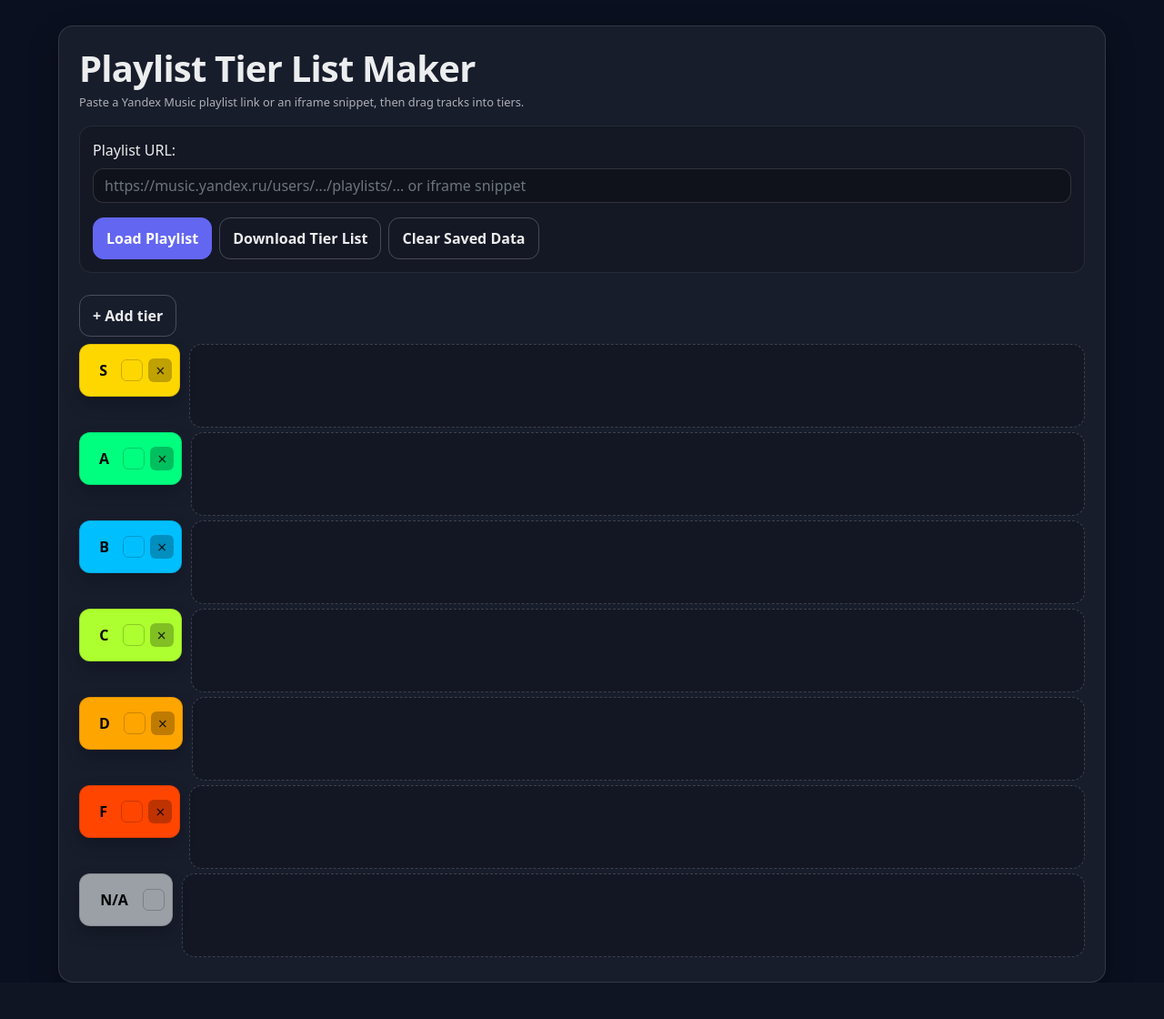
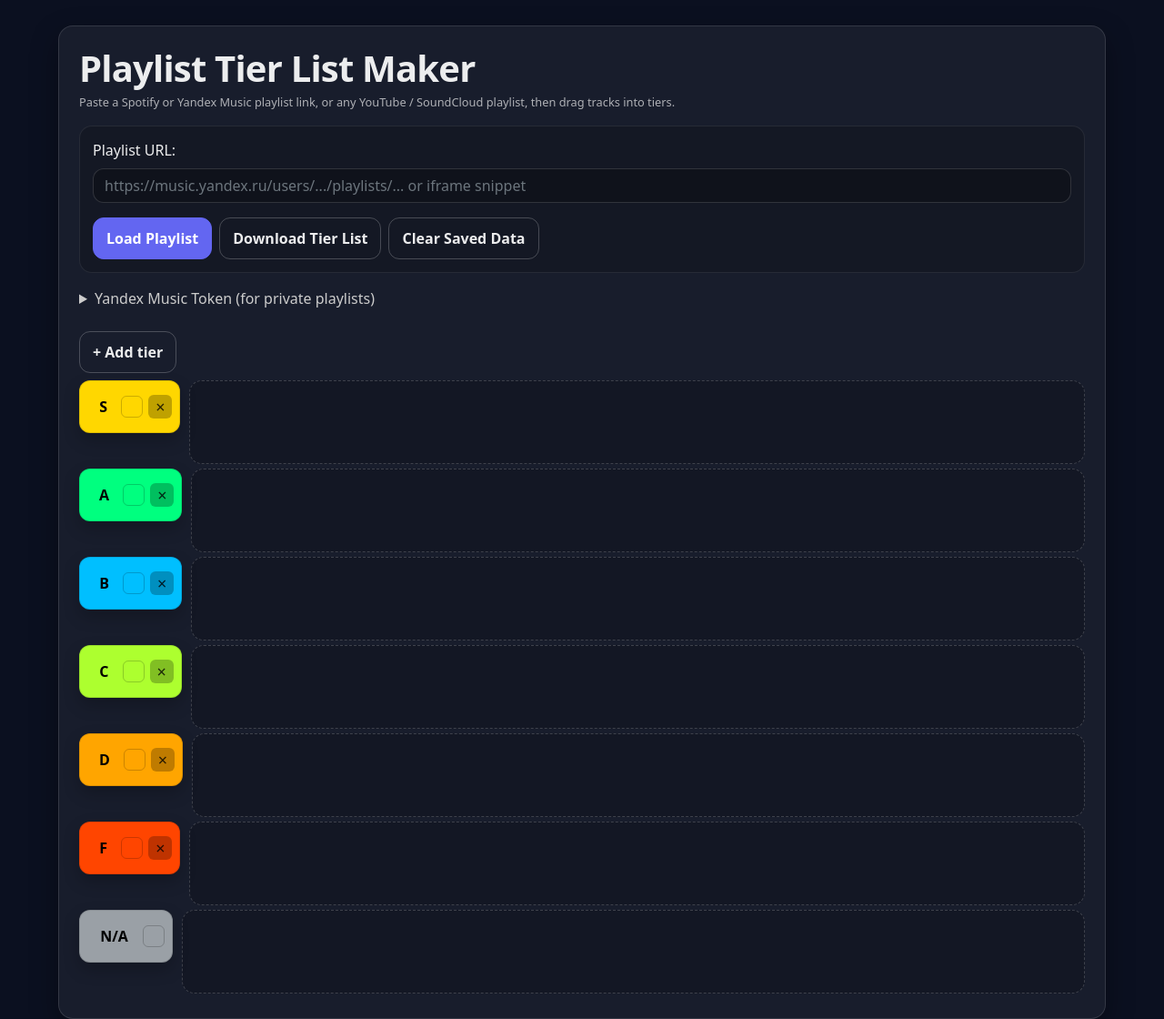
Before and after one commit to StarecMudrec/Playlist-to-Tier-List, a Flask app: page / in a window 1280 px wide. Shown: the whole page at 91% size. Before the commit the page ends 1080 px from the top, so only its background shows below. Run offline with Flask 3, Linux system fonts and the light colour scheme; some libraries are stand-ins or nearby versions.

Commit message:
feat: add YM token settings panel with localStorage persistence

```diff
--- a/templates/index.html
+++ b/templates/index.html
@@ -33,7 +33,7 @@
     <div class="container-fluid dark-theme app-shell">
         <div class="page-header mb-3">
             <h1 class="mb-1">Playlist Tier List Maker</h1>
-            <div class="text-muted small">Paste a Yandex Music playlist link or an iframe snippet, then drag tracks into tiers.</div>
+            <div class="text-muted small">Paste a Spotify or Yandex Music playlist link, or any YouTube / SoundCloud playlist, then drag tracks into tiers.</div>
         </div>
 
         <form method="post" class="playlist-form">
@@ -46,7 +46,24 @@
                 <button id="download-btn" type="button" class="btn btn-outline-light">Download Tier List</button>
                 <button id="clear-storage-btn" type="button" class="btn btn-outline-light">Clear Saved Data</button>
             </div>
+            <input type="hidden" id="ym-token-hidden" name="ym_token" value="">
         </form>
+
+        <!-- YM Token Settings -->
+        <details id="ym-settings" class="mt-3" style="color: #ccc;">
+            <summary style="cursor: pointer; user-select: none;">Yandex Music Token (for private playlists)</summary>
+            <div class="mt-2">
+                <p class="small text-muted">
+                    Obtain your token via the
+                    <a href="https://github.com/MarshalX/yandex-music-token" target="_blank" rel="noopener">yandex-music-token browser extension</a>.
+                    It is stored only in your browser.
+                </p>
+                <input type="text" id="ym-token-input" class="form-control" placeholder="Paste YM token here" style="max-width: 480px; font-family: monospace; font-size: 12px;">
+                <button type="button" id="save-ym-token" class="btn btn-sm btn-outline-secondary mt-2">Save token</button>
+                <button type="button" id="clear-ym-token" class="btn btn-sm btn-outline-danger mt-2 ml-2">Clear token</button>
+                <span id="ym-token-status" class="small ml-2"></span>
+            </div>
+        </details>
 
         <div class="d-flex align-items-center gap-2 mt-4 mb-2">
             <button id="add-tier-btn" type="button" class="btn btn-outline-light">+ Add tier</button>
@@ -128,6 +145,51 @@
     <script src="https://stackpath.bootstrapcdn.com/bootstrap/4.5.2/js/bootstrap.min.js"></script>
     <script src="https://cdnjs.cloudflare.com/ajax/libs/html2canvas/1.4.1/html2canvas.min.js"></script>
     <script>
+        // YM Token persistence
+        (function () {
+            const KEY = 'ym_token';
+            const input = document.getElementById('ym-token-input');
+            const hidden = document.getElementById('ym-token-hidden');
+            const status = document.getElementById('ym-token-status');
+            const saveBtn = document.getElementById('save-ym-token');
+            const clearBtn = document.getElementById('clear-ym-token');
+
+            function loadToken() {
+                const t = localStorage.getItem(KEY) || '';
+                if (input) input.value = t;
+                if (hidden) hidden.value = t;
+                if (status) status.textContent = t ? 'Token saved.' : '';
+            }
+
+            if (saveBtn) {
+                saveBtn.addEventListener('click', function () {
+                    const t = (input ? input.value : '').trim();
+                    localStorage.setItem(KEY, t);
+                    if (hidden) hidden.value = t;
+                    if (status) status.textContent = t ? 'Token saved.' : 'Token cleared.';
+                });
+            }
+
+            if (clearBtn) {
+                clearBtn.addEventListener('click', function () {
+                    localStorage.removeItem(KEY);
+                    if (input) input.value = '';
+                    if (hidden) hidden.value = '';
+                    if (status) status.textContent = 'Token cleared.';
+                });
+            }
+
+            const form = document.querySelector('form.playlist-form');
+            if (form) {
+                form.addEventListener('submit', function () {
+                    const t = localStorage.getItem(KEY) || '';
+                    if (hidden) hidden.value = t;
+                });
+            }
+
+            loadToken();
+        })();
+
         const downloadBtn = document.getElementById('download-btn');
         const clearStorageBtn = document.getElementById('clear-storage-btn');
         const tierListCapture = document.getElementById('tier-list-capture');
```
